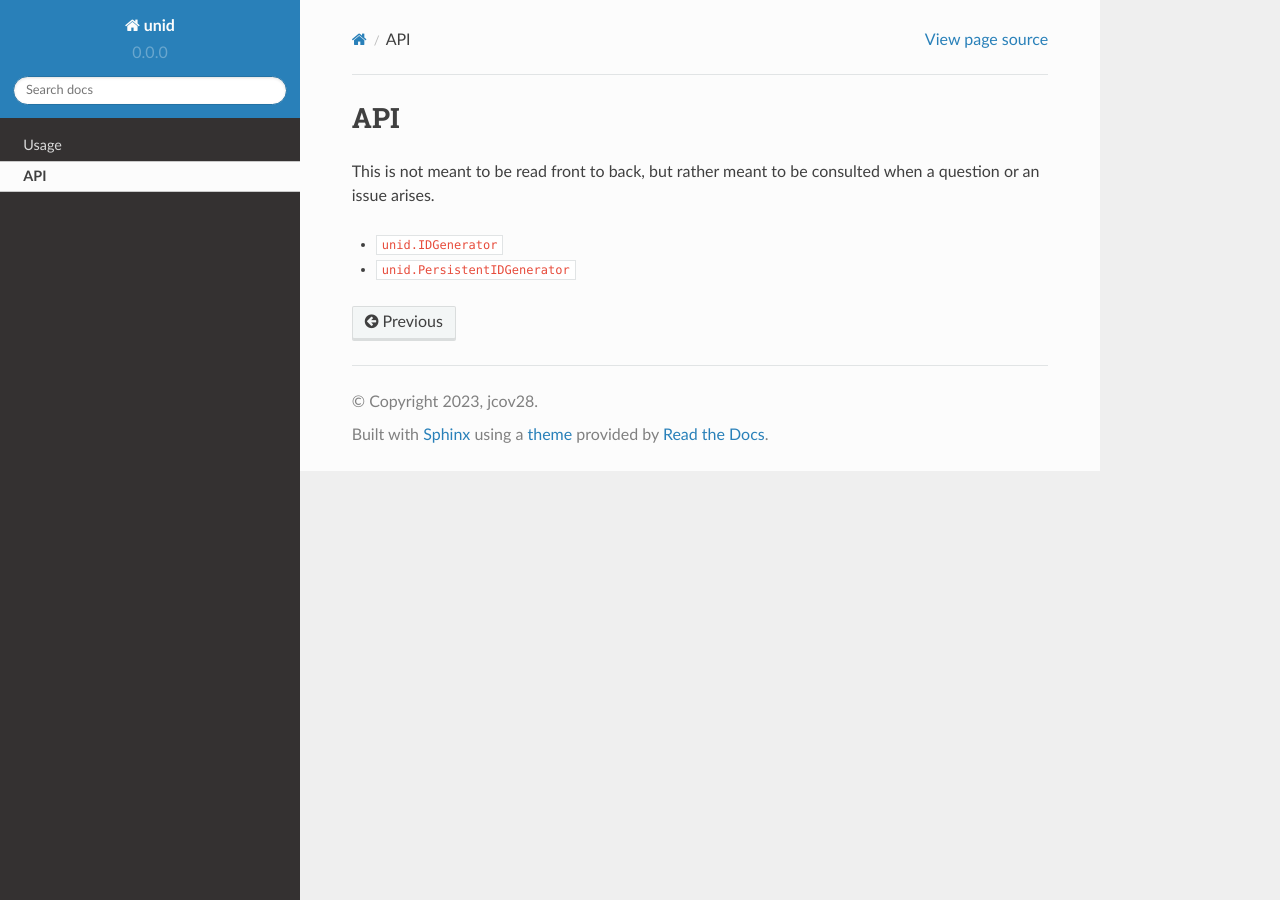
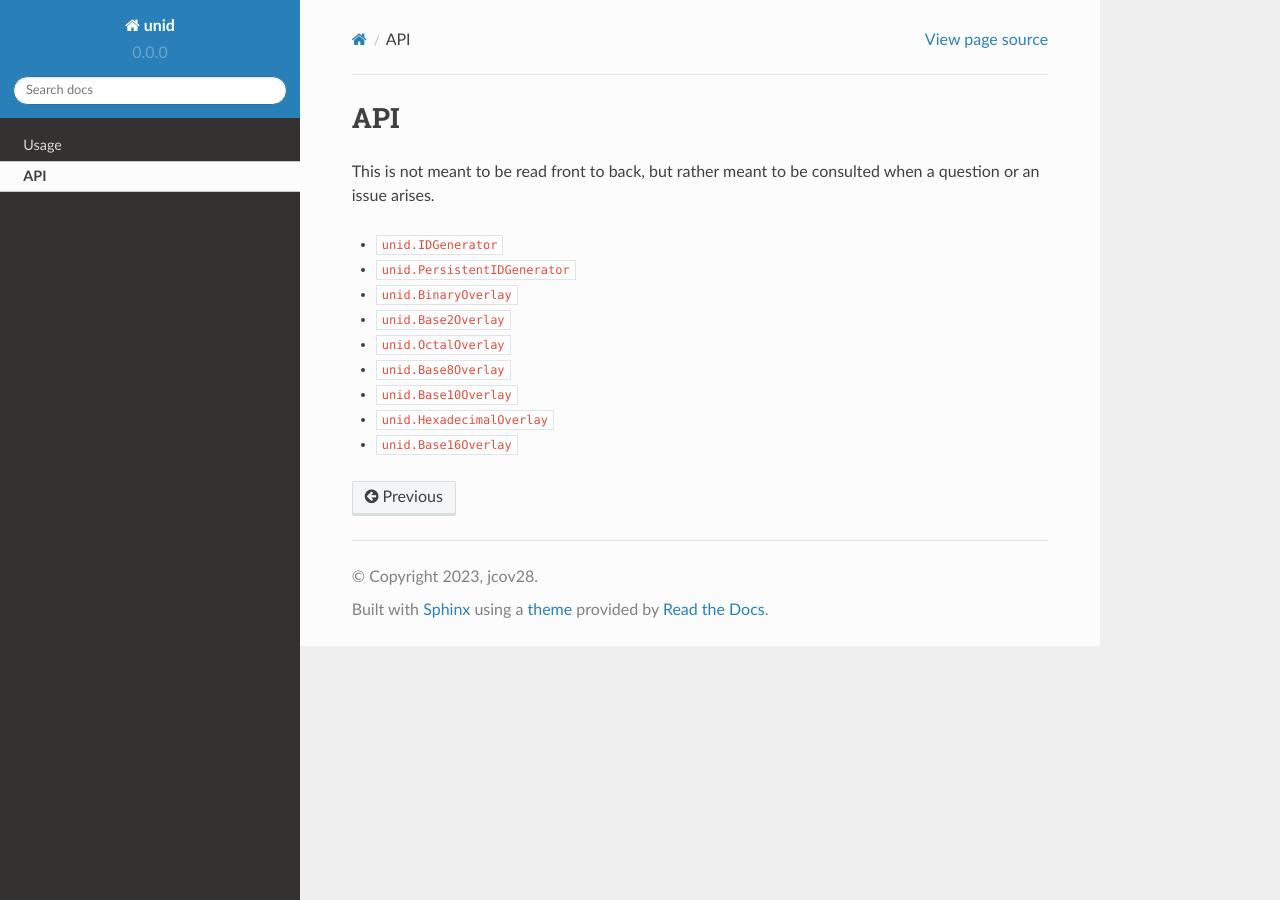
Before and after one commit to jcov28/unid-docs, a Sphinx documentation site: the page built from docs/source/api.rst, in a window 1280 px wide. Built offline with Sphinx 7.4.7 and the Read the Docs theme 2.0.0, drawn with Linux system fonts in a browser that asks for light colours.

Commit message:
Update api.rst

```diff
--- a/docs/source/api.rst
+++ b/docs/source/api.rst
@@ -7,3 +7,10 @@ question or an issue arises.
 
 - ``unid.IDGenerator``
 - ``unid.PersistentIDGenerator``
+- ``unid.BinaryOverlay``
+- ``unid.Base2Overlay``
+- ``unid.OctalOverlay``
+- ``unid.Base8Overlay``
+- ``unid.Base10Overlay``
+- ``unid.HexadecimalOverlay``
+- ``unid.Base16Overlay``
```
